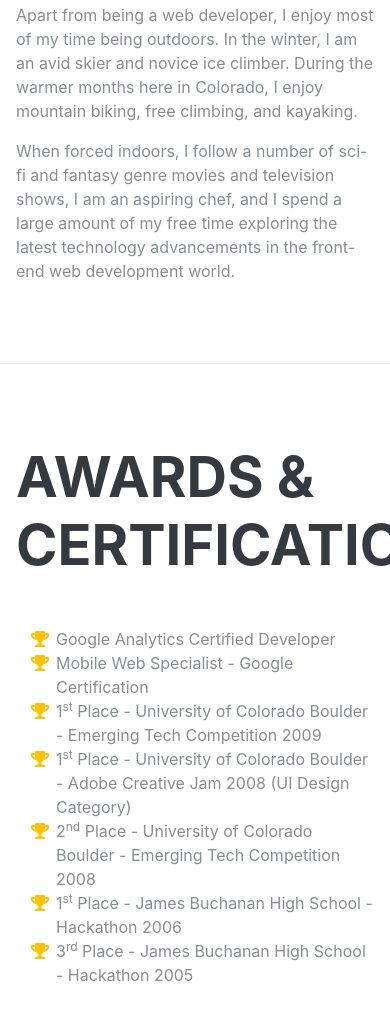
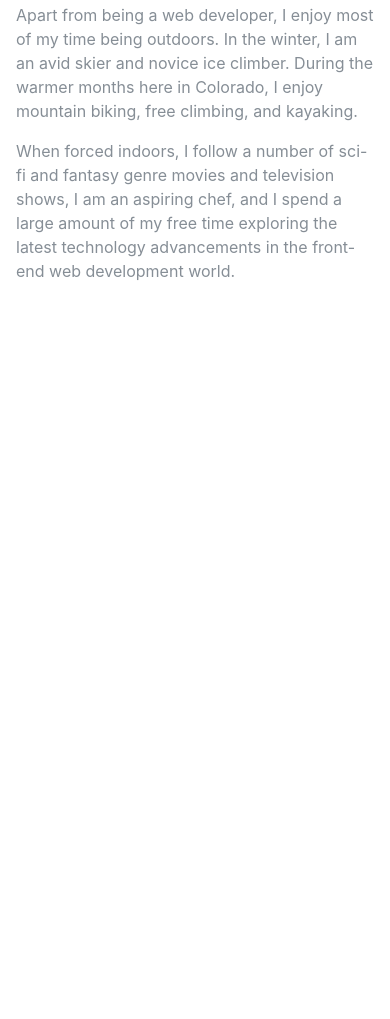
Before and after one commit to alexstolzman/Old-Portfolio, a plain HTML site: page index.html in a window 390 px wide. Shown: the part 4297-5316 px from the top of the page. After the commit the page ends 4660 px from the top, so only its background shows below. Drawn offline with nearby package versions, Linux system fonts and the light colour scheme; files that its build step writes are made by us from their sources; a web font is replaced by a local one.

Commit message:
Deleted awards section

```diff
--- a/index.html
+++ b/index.html
@@ -247,41 +247,6 @@
       </div>
     </section>
 
-    <hr class="m-0">
-
-    <section class="resume-section p-3 p-lg-5 d-flex align-items-center" id="awards">
-      <div class="w-100">
-        <h2 class="mb-5">Awards &amp; Certifications</h2>
-        <ul class="fa-ul mb-0">
-          <li>
-            <i class="fa-li fa fa-trophy text-warning"></i>
-            Google Analytics Certified Developer</li>
-          <li>
-            <i class="fa-li fa fa-trophy text-warning"></i>
-            Mobile Web Specialist - Google Certification</li>
-          <li>
-            <i class="fa-li fa fa-trophy text-warning"></i>
-            1<sup>st</sup>
-            Place - University of Colorado Boulder - Emerging Tech Competition 2009</li>
-          <li>
-            <i class="fa-li fa fa-trophy text-warning"></i>
-            1<sup>st</sup>
-            Place - University of Colorado Boulder - Adobe Creative Jam 2008 (UI Design Category)</li>
-          <li>
-            <i class="fa-li fa fa-trophy text-warning"></i>
-            2<sup>nd</sup>
-            Place - University of Colorado Boulder - Emerging Tech Competition 2008</li>
-          <li>
-            <i class="fa-li fa fa-trophy text-warning"></i>
-            1<sup>st</sup>
-            Place - James Buchanan High School - Hackathon 2006</li>
-          <li>
-            <i class="fa-li fa fa-trophy text-warning"></i>
-            3<sup>rd</sup>
-            Place - James Buchanan High School - Hackathon 2005</li>
-        </ul>
-      </div>
-    </section>
 
   </div>
 
```
